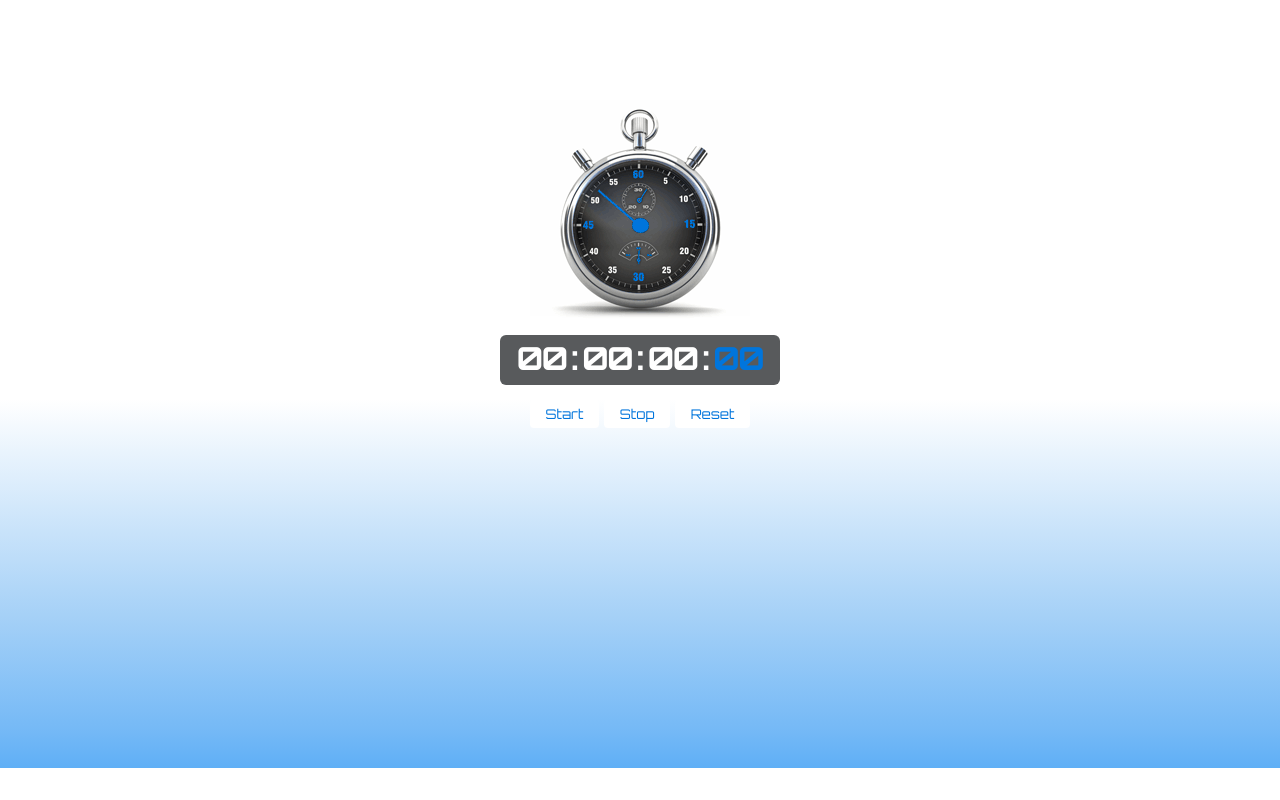
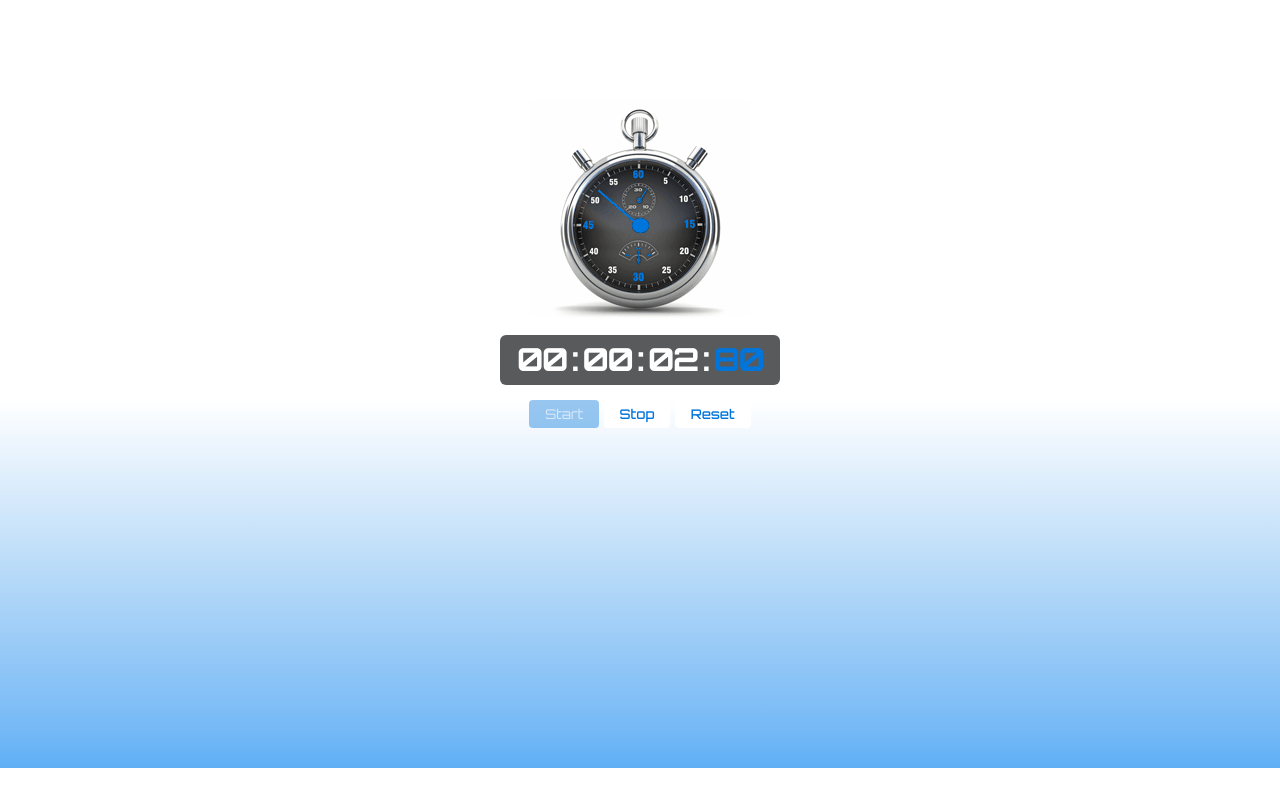
Before and after one commit to camilaMrt/Cronometro, a plain HTML site: page index.html in a window 1280 px wide. Both pictures are taken after a click on the button "Start". Drawn offline with Linux system fonts and the light colour scheme.

Commit message:
atualizado js, html e css

```diff
--- a/index.html
+++ b/index.html
@@ -15,21 +15,22 @@
             <img src="./assets/cronometro.gif">
         </figure>
         <div id="caixaNumeros">
-            <span class="numeros">00</span>
+            <span class="numeros" id="horas">00</span>
             <span class="numeros">:</span>
-            <span class="numeros">00</span>
+            <span class="numeros" id="minutos">00</span>
             <span class="numeros">:</span>
-            <span class="numeros">00</span>
+            <span class="numeros" id="segundos">00</span>
             <span class="numeros">:</span>
-            <span class="numeros numeroAzul">00</span>
+            <span class="numeros numeroMili" id="mili">00</span>
         </div>
         <div id="caixaBotoes">
-            <button class="botoes">Start</button>
-            <button class="botoes">Stop</button>
-            <button class="botoes">Reset</button>
+            <button class="botoes" id="start">Start</button>
+            <button class="botoes" id="stop">Stop</button>
+            <button class="botoes" id="reset">Reset</button>
         </div>
     </main>
 
+    <script src="./script.js"></script>
 
 </body>
 
--- a/style.css
+++ b/style.css
@@ -29,9 +29,8 @@ figure {
     color: white;
     width: 280px;
     height: 50px;
-    padding-top: 5px;
+    padding: 6px 0 0 17px;
     border-radius: 6px;
-    text-align: center;
 }
 
 .numeros {
@@ -40,7 +39,7 @@ figure {
     font-size: 30px;
 }
 
-.numeroAzul {
+.numeroMili {
     color: #0075DC;
 }
 
@@ -57,11 +56,20 @@ figure {
     cursor: pointer;
     border: none;
     border-radius: 4px;
+    font-weight: 500;
+    transition: .5s ease;
 }
 
 .botoes:hover {
+    color: rgba(255, 255, 255, 0.678);
     background-color: #0075DC;
-    color: #fff;
-    font-size: 16px;
-    font-weight: bold;
+    font-weight: lighter;
+
 }
+
+.ativo {
+    color: rgba(255, 255, 255, 0.678);
+    opacity: 0.4;
+    background-color: #0075DC;
+    font-weight: lighter;
+}
```
